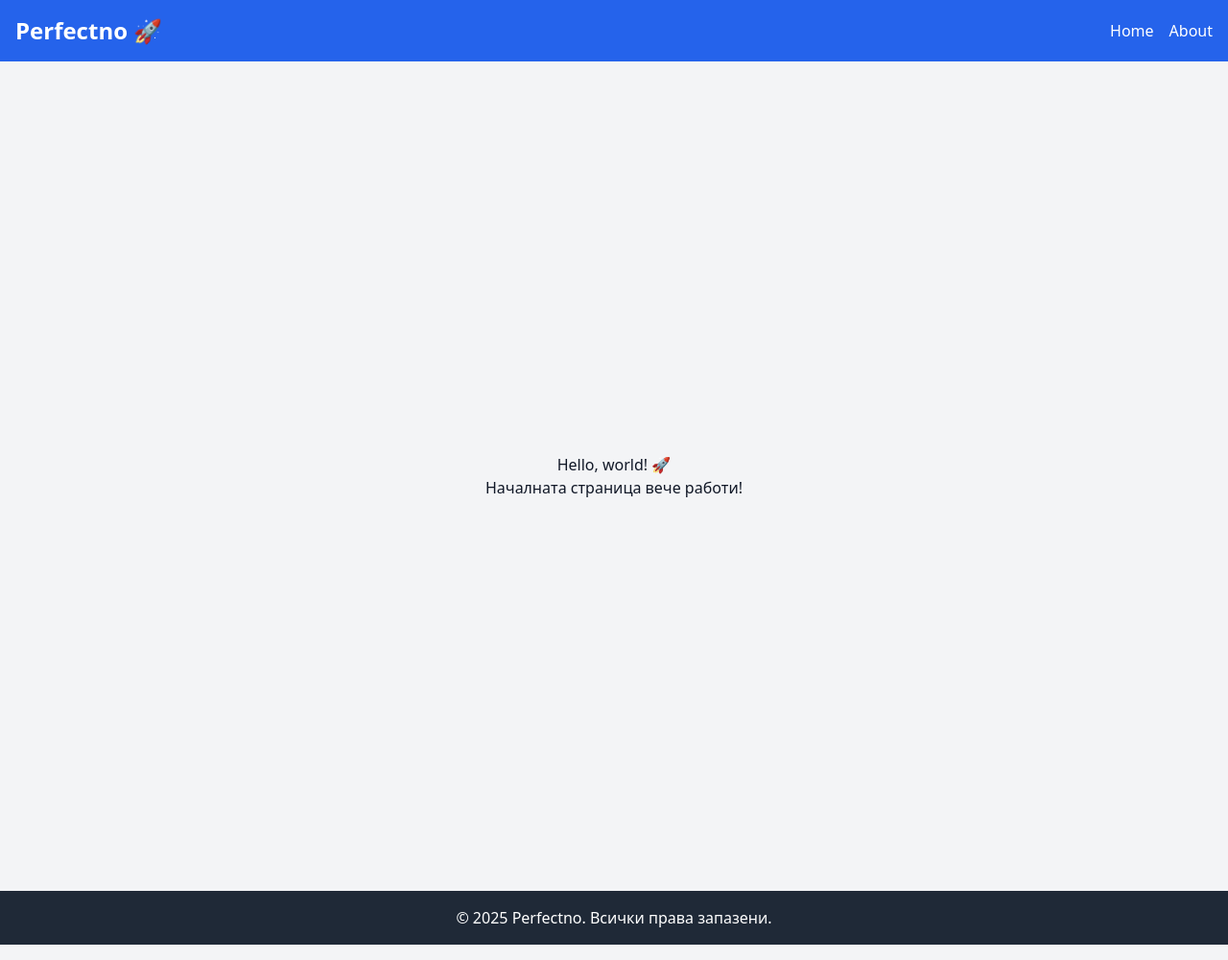
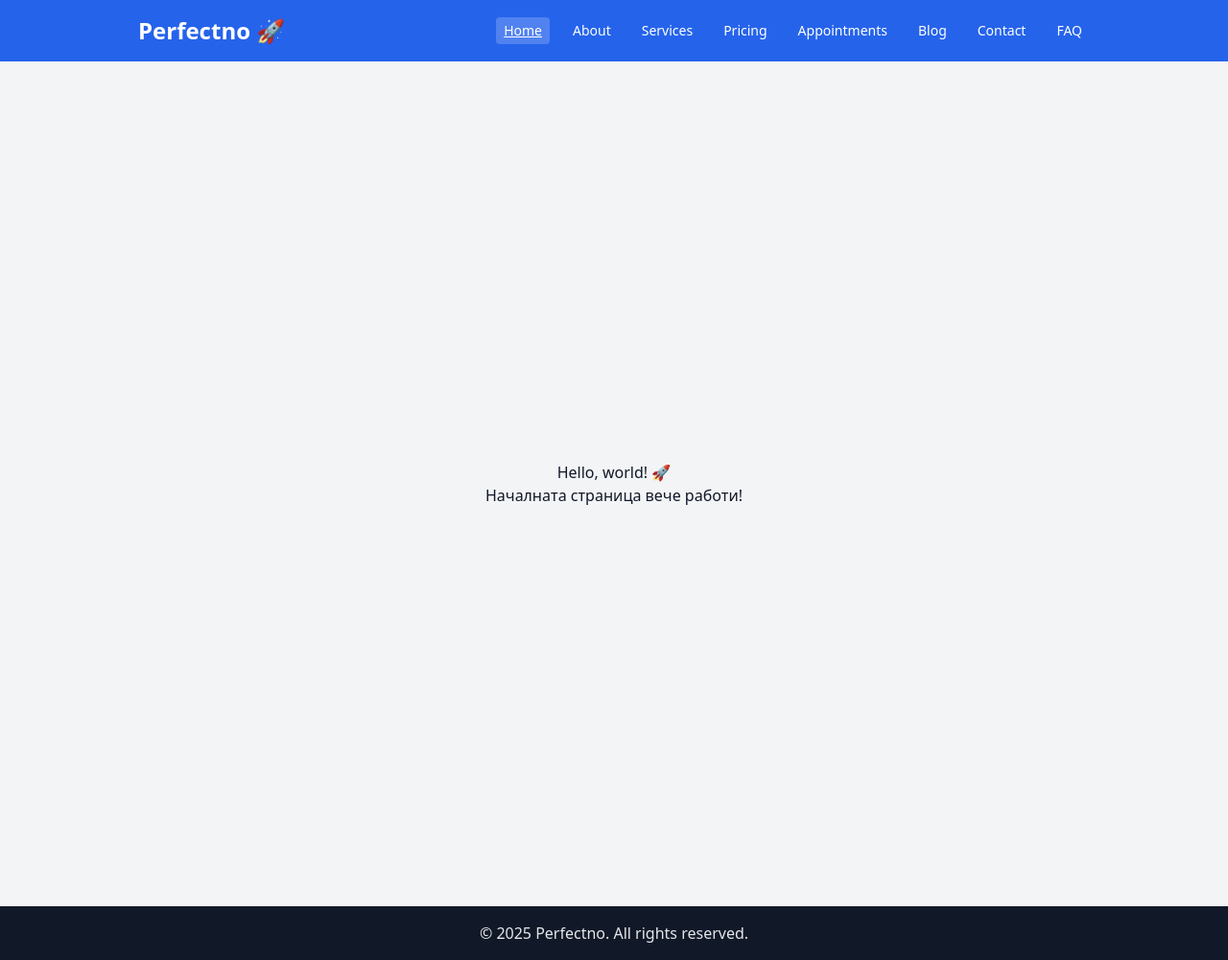
Before and after one commit to 230631040-maker/drkostadinov, a Next.js app: page / in a window 1280 px wide. Shown: the whole page at 96% size. Built offline with nearby package versions, Linux system fonts and the light colour scheme.

Commit message:
Update layout.tsx

```diff
--- a/app/layout.tsx
+++ b/app/layout.tsx
@@ -1,34 +1,29 @@
 import "./globals.css";
-import Link from "next/link";
+import NavBar from "@/components/NavBar";
+import Footer from "@/components/Footer";
+import Container from "@/components/Container";
 
 export const metadata = {
   title: "Perfectno",
-  description: "My awesome app",
+  description: "Professional site",
 };
 
-export default function RootLayout({
-  children,
-}: {
-  children: React.ReactNode;
-}) {
+export default function RootLayout({ children }: { children: React.ReactNode }) {
   return (
     <html lang="en">
       <body className="bg-gray-100 text-gray-900">
-        <header className="p-4 bg-blue-600 text-white flex justify-between items-center">
-          <h1 className="text-2xl font-bold">Perfectno 🚀</h1>
-          <nav className="space-x-4">
-            <Link href="/" className="hover:underline">
-              Home
-            </Link>
-            <Link href="/about" className="hover:underline">
-              About
-            </Link>
-          </nav>
+        <header className="bg-blue-600 text-white">
+          <Container>
+            <div className="flex items-center justify-between py-4">
+              <h1 className="text-2xl font-bold">Perfectno 🚀</h1>
+              <NavBar />
+            </div>
+          </Container>
         </header>
-        <main className="p-8">{children}</main>
-        <footer className="p-4 bg-gray-800 text-white text-center">
-          <p>© 2025 Perfectno. Всички права запазени.</p>
-        </footer>
+        <main className="py-10">
+          <Container>{children}</Container>
+        </main>
+        <Footer />
       </body>
     </html>
   );
```
